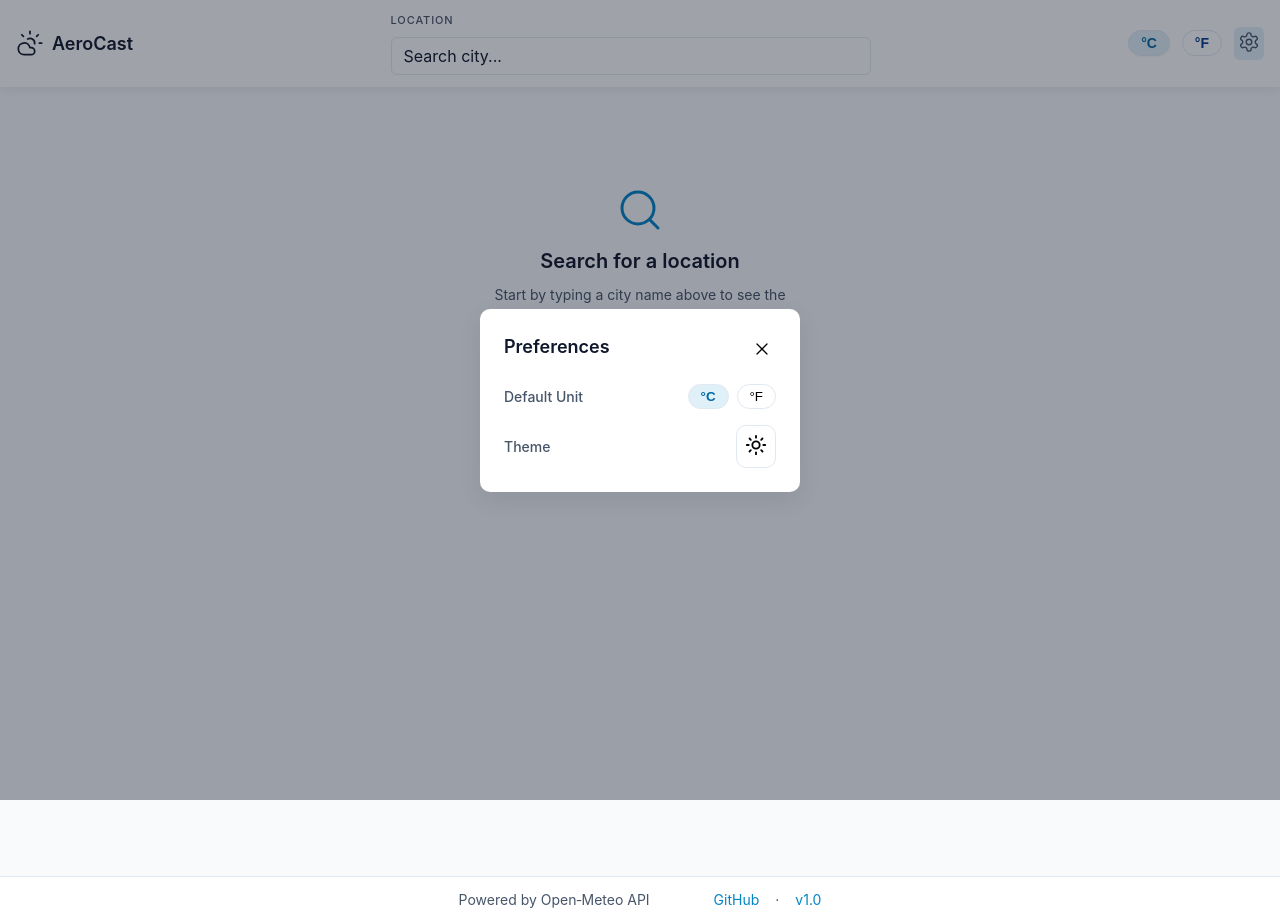
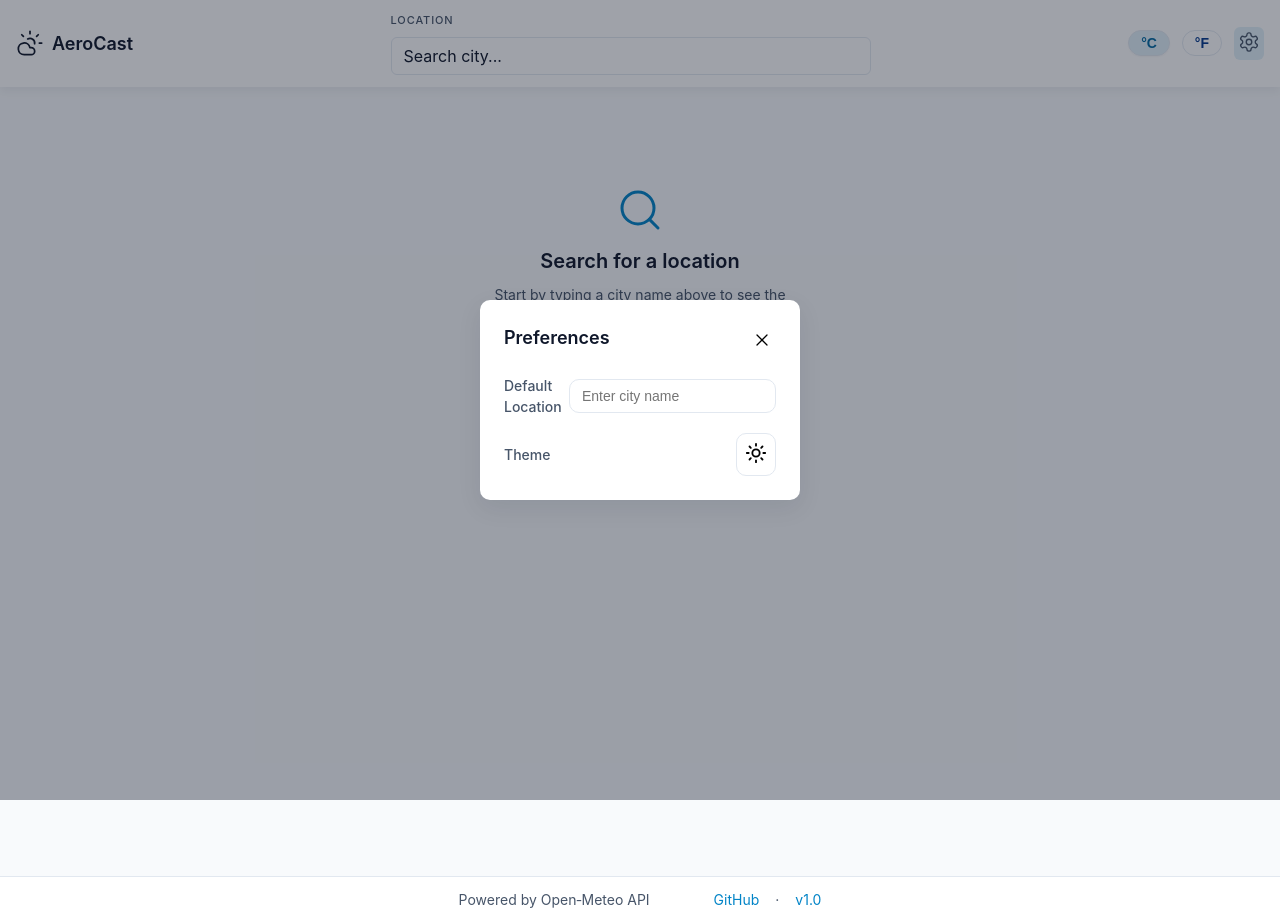
Before and after one commit to BecomingABetterDev/Codveda_Internship, a React (Vite) app in the folder level-2/task-1-and-3-weather-app/: page / in a window 1280 px wide. Both pictures are taken after a click on the button "Open settings". Built offline with nearby package versions, Linux system fonts and the light colour scheme.

Commit message:
feat(settings):Remove redundant unit toggle and Add persist theme + default location, auto-fetch weather on startup

```diff
--- a/level-2/task-1-and-3-weather-app/src/App.jsx
+++ b/level-2/task-1-and-3-weather-app/src/App.jsx
@@ -11,14 +11,47 @@ import MetricsColumn from './features/weather/components/MetricsColumn';
 const App = () => {
   const [selectedLocation, setSelectedLocation] = useState(null);
   const [weather, setWeather] = useState(null);
+  const [defaultLocation, setDefaultLocation] = useState(
+    () => localStorage.getItem('location') || ''
+  );
+  const [unit, setUnit] = useState('C');
+  const [theme, setTheme] = useState(() => localStorage.getItem('theme') || 'light');
   const [loading, setLoading] = useState(false);
   const [error, setError] = useState(null);
-  const [unit, setUnit] = useState('C');
-  const [theme, setTheme] = useState('light');
 
   useEffect(() => {
     document.documentElement.setAttribute('data-theme', theme);
+    localStorage.setItem('theme', theme);
   }, [theme]);
+
+  useEffect(() => {
+    if (defaultLocation) {
+      localStorage.setItem('location', defaultLocation);
+    }
+  }, [defaultLocation]);
+
+  useEffect(() => {
+    if (defaultLocation && !selectedLocation) {
+      // Call your geocoding API here to resolve lat/lon
+      fetch(
+        `https://geocoding-api.open-meteo.com/v1/search?name=${encodeURIComponent(
+          defaultLocation
+        )}&count=1&language=en&format=json`
+      )
+        .then((res) => res.json())
+        .then((data) => {
+          if (data.results && data.results.length > 0) {
+            const loc = {
+              name: data.results[0].name,
+              lat: data.results[0].latitude,
+              lon: data.results[0].longitude,
+            };
+            setSelectedLocation(loc);
+          }
+        })
+        .catch((err) => console.error('Failed to resolve default location', err));
+    }
+  }, []);
 
   useEffect(() => {
     if (!selectedLocation) return;
@@ -47,7 +80,9 @@ const App = () => {
         unit={unit}
         onToggleUnit={toggleUnit}
         theme={theme}
-        onThemeToggle={toggleTheme}
+        onThemeToggle={() => setTheme((t) => (t === 'light' ? 'dark' : 'light'))}
+        defaultLocation={defaultLocation}
+        onSetLocation={setDefaultLocation}
       />
       <div className="app-layout">
         <main className="app-main">
--- a/level-2/task-1-and-3-weather-app/src/public/Layout/Header.jsx
+++ b/level-2/task-1-and-3-weather-app/src/public/Layout/Header.jsx
@@ -2,7 +2,15 @@ import SearchBar from '@/features/search/components/SearchBar';
 import Icon from '@/shared/components/Icons';
 import { useState } from 'react';
 
-export default function Header({ onSelect, unit, onToggleUnit, onThemeToggle, theme }) {
+export default function Header({
+  onSelect,
+  unit,
+  onToggleUnit,
+  onThemeToggle,
+  theme,
+  defaultLocation,
+  onSetLocation,
+}) {
   const [settingsOpen, setSettingsOpen] = useState(false);
 
   return (
@@ -53,21 +61,14 @@ export default function Header({ onSelect, unit, onToggleUnit, onThemeToggle, th
             </div>
 
             <div className="settings-section">
-              <span className="section-label">Default Unit</span>
-              <div className="chip-group">
-                <button
-                  className={`chip ${unit === 'C' ? 'active' : ''}`}
-                  onClick={() => onToggleUnit('C')}
-                >
-                  °C
-                </button>
-                <button
-                  className={`chip ${unit === 'F' ? 'active' : ''}`}
-                  onClick={() => onToggleUnit('F')}
-                >
-                  °F
-                </button>
-              </div>
+              <span className="section-label">Default Location</span>
+              <input
+                type="text"
+                className="location-input"
+                value={defaultLocation}
+                onChange={(e) => onSetLocation(e.target.value)}
+                placeholder="Enter city name"
+              />
             </div>
 
             <div className="settings-section">
--- a/level-2/task-1-and-3-weather-app/src/shared/styles/global.css
+++ b/level-2/task-1-and-3-weather-app/src/shared/styles/global.css
@@ -20,7 +20,6 @@ body {
   -webkit-font-smoothing: antialiased;
 }
 
-
 /* 2. Typography defaults */
 
 h1,
@@ -40,7 +39,6 @@ p {
   font-size: var(--fs-base);
 }
 
-
 /* 3. Links */
 
 a {
@@ -53,7 +51,6 @@ a:hover {
   color: var(--color-accent-600);
 }
 
-
 /* 4. Container utility */
 
 .container {
@@ -62,7 +59,6 @@ a:hover {
   margin: 0 auto;
   padding: 0 var(--space-4);
 }
-
 
 /* 5. Card utility */
 
@@ -73,7 +69,6 @@ a:hover {
   box-shadow: var(--shadow-sm);
   padding: var(--space-4);
 }
-
 
 /* 6. Flex utilities */
 
@@ -93,14 +88,12 @@ a:hover {
   align-items: center;
 }
 
-
 /* 7. Grid utility */
 
 .grid {
   display: grid;
   gap: var(--space-4);
 }
-
 
 /* 8. Responsive images */
 
@@ -109,7 +102,6 @@ img {
   height: auto;
   display: block;
 }
-
 
 /* 9. Accessibility helpers */
 
@@ -363,26 +355,6 @@ img {
   color: var(--text-secondary);
 }
 
-.chip-group {
-    display: flex;
-    gap: var(--space-2);
-}
-
-.chip {
-    padding: var(--space-1) var(--space-3);
-    border-radius: var(--chip-radius);
-    border: var(--hairline-border);
-    background: var(--bg-surface);
-    cursor: pointer;
-    transition: background var(--motion-fast), color var(--motion-fast);
-}
-
-.chip.active {
-    background: var(--color-accent-alpha);
-    color: var(--color-accent-600);
-    font-weight: var(--fw-semibold);
-}
-
 .theme-toggle {
   background: var(--bg-surface);
   border: var(--hairline-border);
@@ -397,6 +369,21 @@ img {
   transform: rotate(15deg);
 }
 
+.location-input {
+  flex: 1;
+  padding: var(--space-2) var(--space-3);
+  border: var(--hairline-border);
+  border-radius: var(--radius-md);
+  background: var(--bg-surface);
+  font-size: var(--fs-sm);
+  color: var(--text-primary);
+  transition: border var(--motion-fast), box-shadow var(--motion-fast);
+}
+.location-input:focus {
+  outline: none;
+  border-color: var(--color-accent);
+  box-shadow: 0 0 0 2px var(--color-accent-alpha);
+}
 
 /* collapse to single column on tablets/mobiles */
 
@@ -405,7 +392,7 @@ img {
     grid-template-columns: 1fr;
     margin-bottom: var(--space-8);
   }
-    .top-grid>* {
+  .top-grid > * {
     width: 100%;
   }
   .metrics-col {
@@ -413,7 +400,6 @@ img {
     width: 100%;
   }
 }
-
 
 /* Mobile refinements */
 
```
Lines whose indentation alone changed are shown as unchanged.
